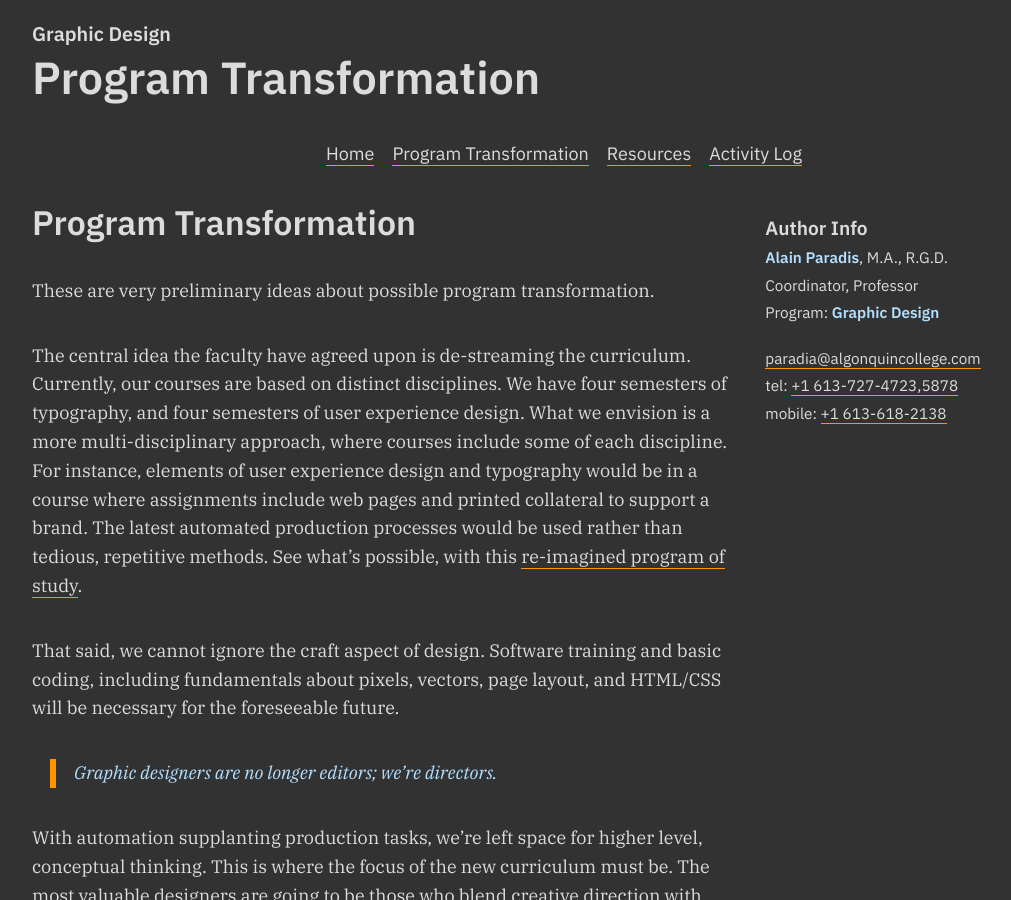
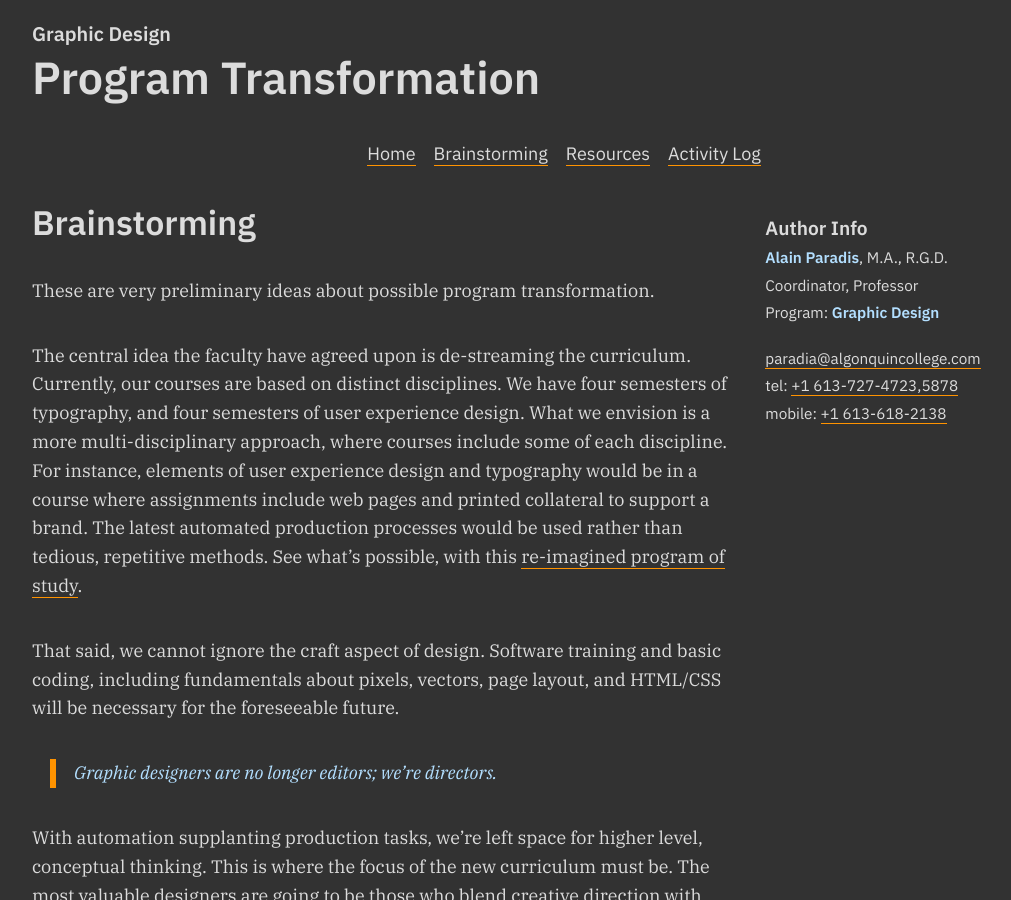
Before and after one commit to AlainParadis/program-transformation, a Jekyll site: the page built from brainstorming.md, in a window 1280 px wide and 900 px high. Shown: the whole window, without its empty margins (76-1087 px from the left). Built offline with Jekyll 4.4.1, drawn with Linux system fonts in a browser that asks for light colours.

Commit message:
rename file

```diff
--- a/program-transformation.md
+++ b/brainstorming.md
@@ -1,8 +1,8 @@
 ---
 layout: default
 role: nav
-title: Program Transformation
-order: 3
+title: Brainstorming
+order: 2
 ---
 These are very preliminary ideas about possible program transformation.
 
```
